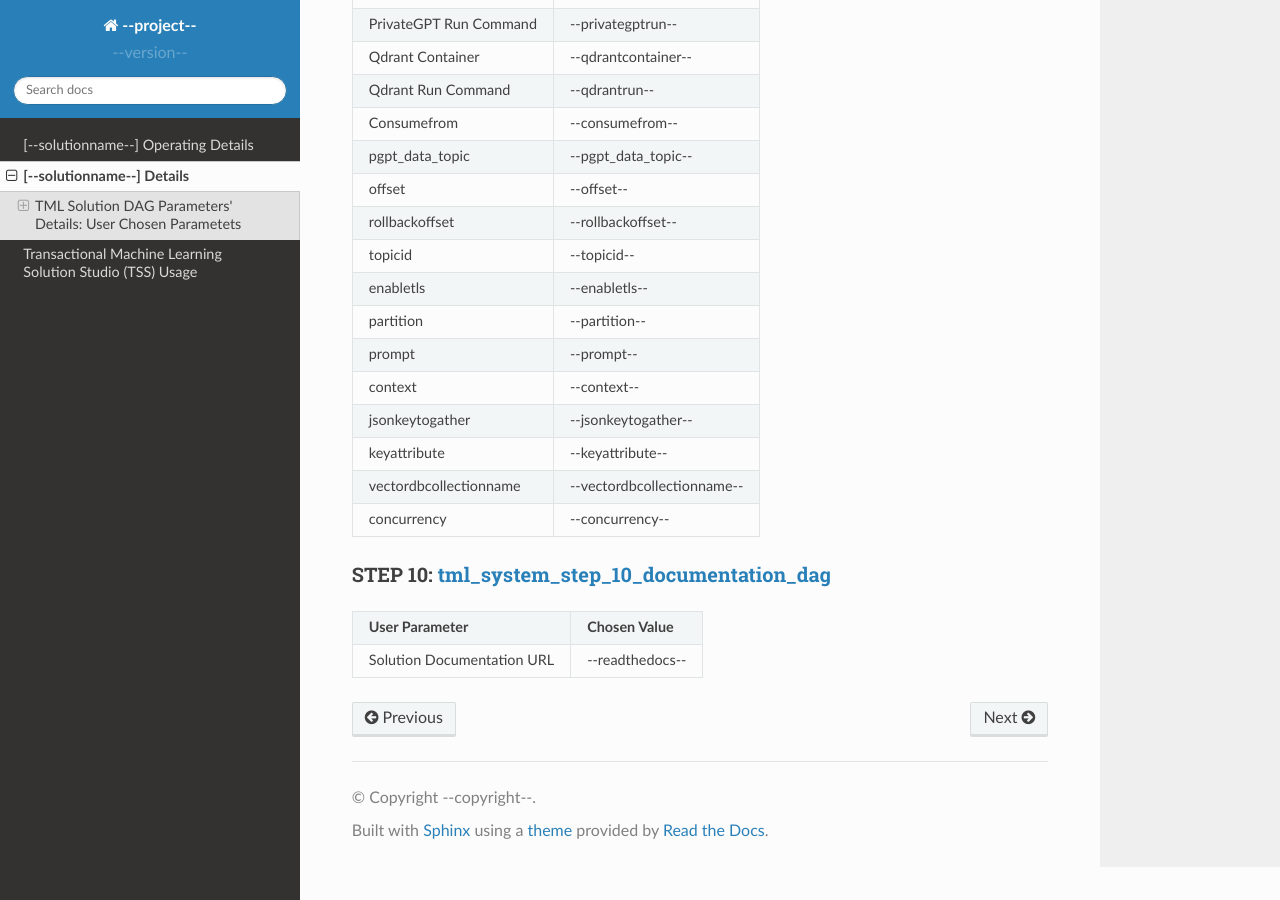
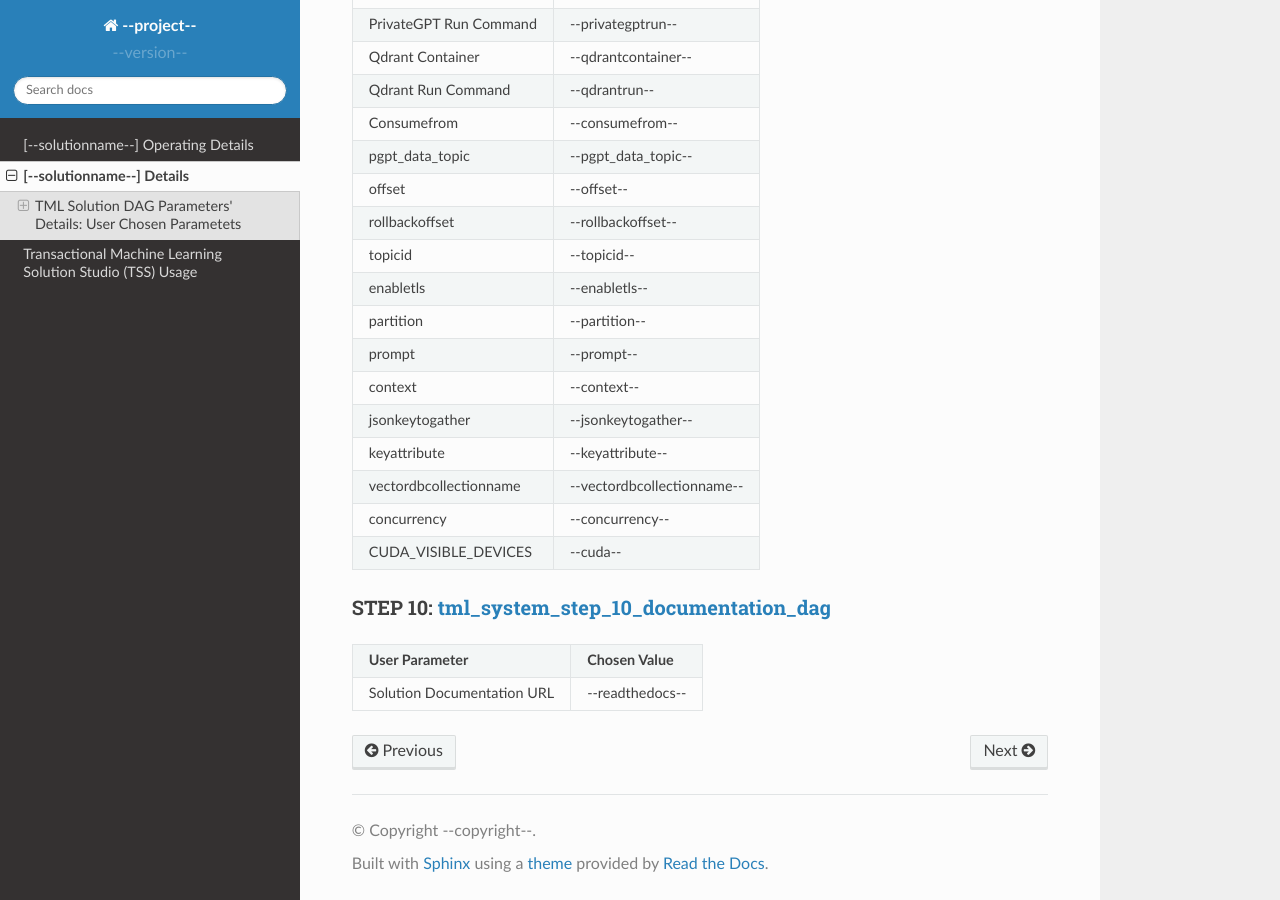
Before and after one commit to vanesalcb06/tssproject2-2b5c, a Sphinx documentation site: the page built from docs/source/details.rst, in a window 1280 px wide and 900 px high, scrolled down 4648 px. Built offline with Sphinx 7.4.7 and the Read the Docs theme 2.0.0, drawn with Linux system fonts in a browser that asks for light colours.

Commit message:
Update details.rst

```diff
--- a/docs/source/details.rst
+++ b/docs/source/details.rst
@@ -309,6 +309,8 @@ STEP 9: `tml_system_step_9_privategpt_qdrant_dag <https://tml.readthedocs.io/en/
      - --vectordbcollectionname--
    * - concurrency
      - --concurrency--
+   * - CUDA_VISIBLE_DEVICES
+     - --cuda--
 
 STEP 10: `tml_system_step_10_documentation_dag <https://tml.readthedocs.io/en/latest/tmlbuilds.html#step-10-create-tml-solution-documentation-tml-system-step-10-documentation-dag>`_
 ^^^^^^^^^^^^^^^^^^^^^
```
